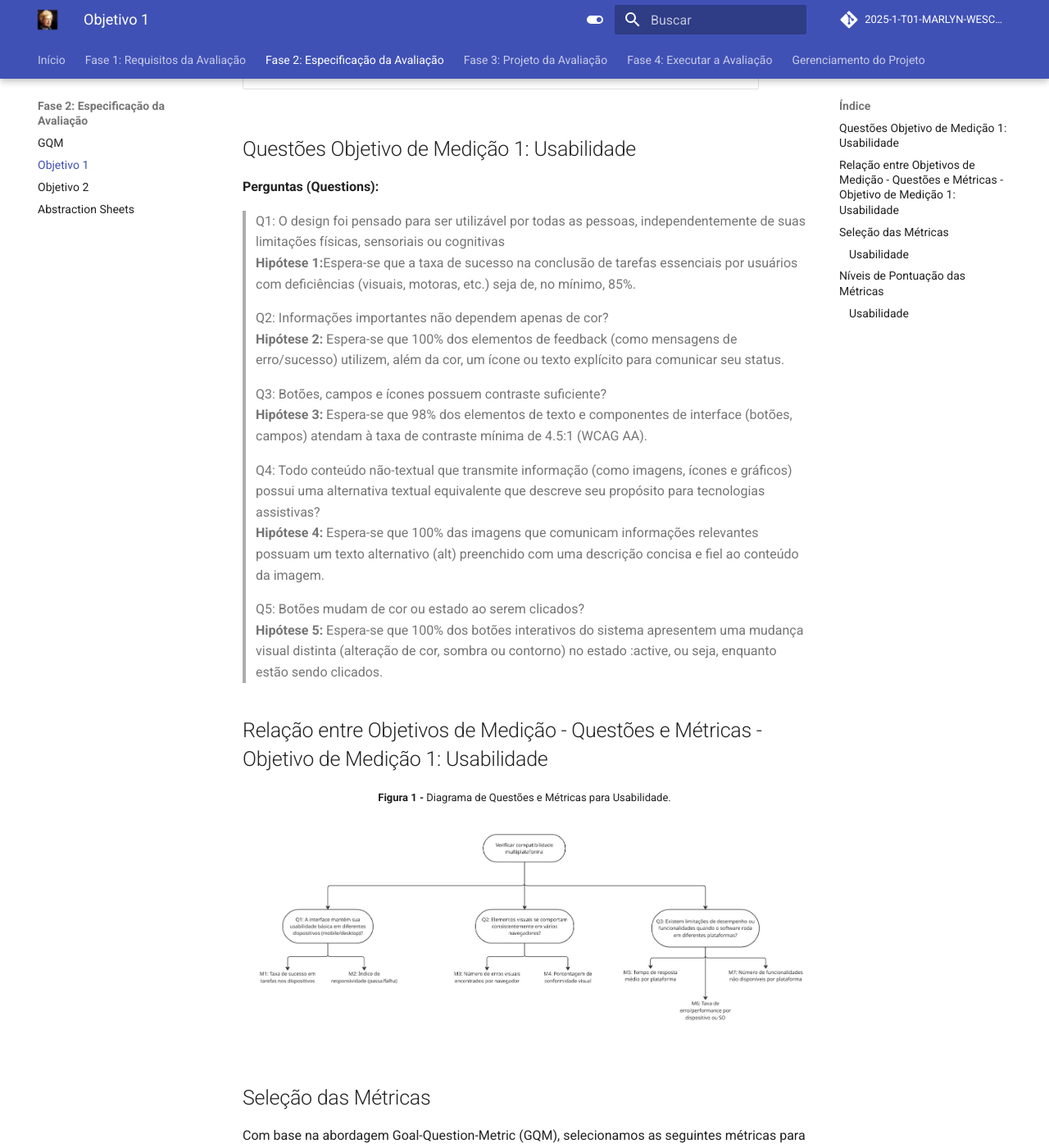
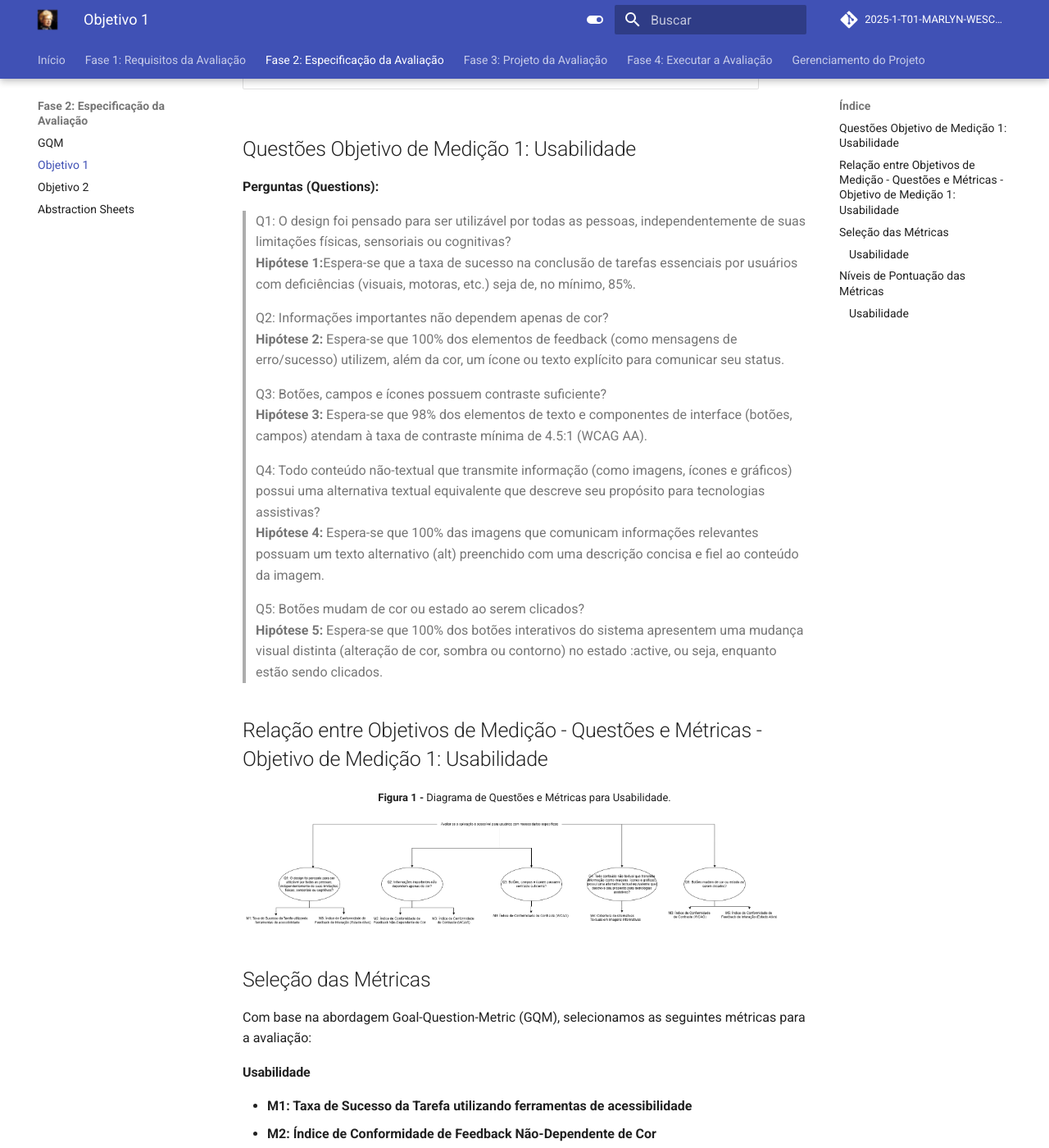
Before and after one commit to FCTE-Qualidade-de-Software-1/2025-1-T01-MARLYN-WESCOFF, an MkDocs documentation site: the page built from docs/fase2/objetivo1.md, in a window 1280 px wide and 1400 px high, scrolled down 389 px. Shown: the whole window at 82% size. Built offline with MkDocs 1.6.1 and Material for MkDocs 9.7.7, drawn with Linux system fonts in a browser that asks for light colours; comment, search, counter and statistics services are not loaded; some of the changed text lies outside the part shown.

Commit message:
Objetivo 1

```diff
--- a/docs/fase2/objetivo1.md
+++ b/docs/fase2/objetivo1.md
@@ -13,7 +13,7 @@
 
 **Perguntas (Questions):**
 
-> Q1: O design foi pensado para ser utilizável por todas as pessoas, independentemente de suas limitações físicas, sensoriais ou cognitivas <br> **Hipótese 1:**Espera-se que a taxa de sucesso na conclusão de tarefas essenciais por usuários com deficiências (visuais, motoras, etc.) seja de, no mínimo, 85%.
+> Q1: O design foi pensado para ser utilizável por todas as pessoas, independentemente de suas limitações físicas, sensoriais ou cognitivas? <br> **Hipótese 1:**Espera-se que a taxa de sucesso na conclusão de tarefas essenciais por usuários com deficiências (visuais, motoras, etc.) seja de, no mínimo, 85%.
 
 > Q2: Informações importantes não dependem apenas de cor? <br> **Hipótese 2:** Espera-se que 100% dos elementos de feedback (como mensagens de erro/sucesso) utilizem, além da cor, um ícone ou texto explícito para comunicar seu status.
 
@@ -28,7 +28,7 @@
 
 <font size="2"><p style="text-align: center">**Figura 1 -** Diagrama de Questões e Métricas para Usabilidade.</p></font>
 
-![Diagrama1](../assets/Diagrama-1.jpg)
+![Diagrama1](../assets/diagramaobj1.png)
 
 ## Seleção das Métricas
 
@@ -36,7 +36,7 @@ Com base na abordagem Goal-Question-Metric (GQM), selecionamos as seguintes mét
 
 #### Usabilidade
 
-- **M1: Taxa de Sucesso da Tarefa para Usuários com Deficiências**
+- **M1: Taxa de Sucesso da Tarefa utilizando ferramentas de acessibilidade**
 - **M2: Índice de Conformidade de Feedback Não-Dependente de Cor**
 - **M3: Índice de Conformidade de Contraste (WCAG)**
 - **M4: Cobertura de Alternativas Textuais em Imagens Informativas**
```
Also changed, not shown: docs/assets/diagramaobj1.png (added).
